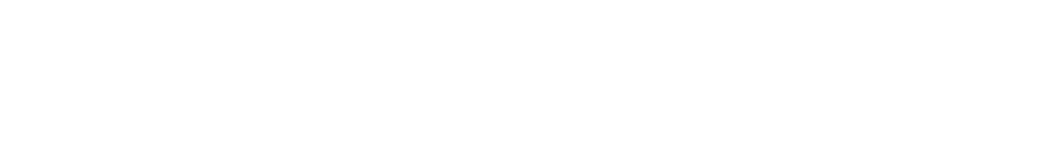
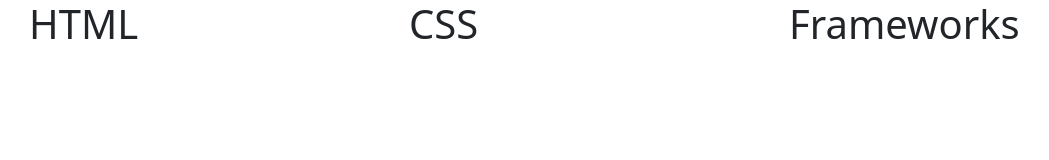
Before and after one commit to DeviantSchemist/Week1StudyGuide, a plain HTML site: page index.html in a window 1280 px wide. Shown: the whole page, without its empty margins (53-1102 px from the left). Drawn offline with nearby package versions, Linux system fonts and the light colour scheme.

Commit message:
added Bootstrap grid layout

```diff
--- a/index.html
+++ b/index.html
@@ -5,9 +5,10 @@
 <head>
   <meta charset="utf-8">
 
-  <title>The HTML5 Herald</title>
+  <title>Week 1 Study Guide</title>
   <meta name="description" content="The HTML5 Herald">
   <meta name="author" content="SitePoint">
+  <link rel="stylesheet" href="./reset.css">
   <link href="https://cdn.jsdelivr.net/npm/bootstrap@5.0.0/dist/css/bootstrap.min.css" rel="stylesheet"
     integrity="sha384-wEmeIV1mKuiNpC+IOBjI7aAzPcEZeedi5yW5f2yOq55WWLwNGmvvx4Um1vskeMj0" crossorigin="anonymous">
   <link rel="stylesheet" href="./style.css">
@@ -15,7 +16,20 @@
 </head>
 
 <body>
+  <div class="container myContainer">
+    <div class="row">
+      <div class="col">
+        <h1>HTML</h1>
 
+      </div>
+      <div class="col">
+        <h1>CSS</h1>
+      </div>
+      <div class="col">
+        <h1>Frameworks</h1>
+      </div>
+    </div>
+  </div>
 
 
   <script src="https://cdn.jsdelivr.net/npm/bootstrap@5.0.0/dist/js/bootstrap.bundle.min.js"
--- a/style.css
+++ b/style.css
@@ -0,0 +1,3 @@
+/* .myContainer {
+  margin: auto;
+} */
```
